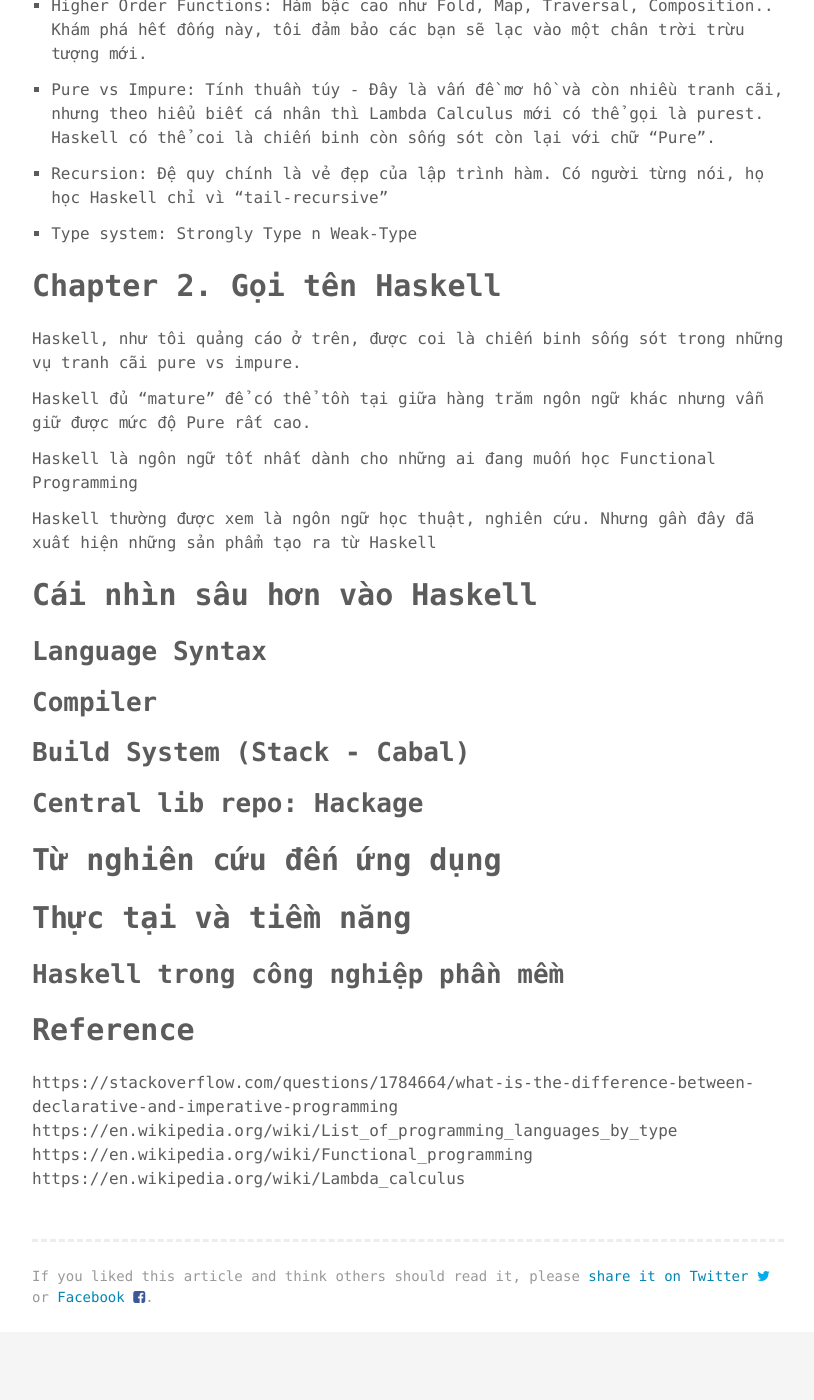
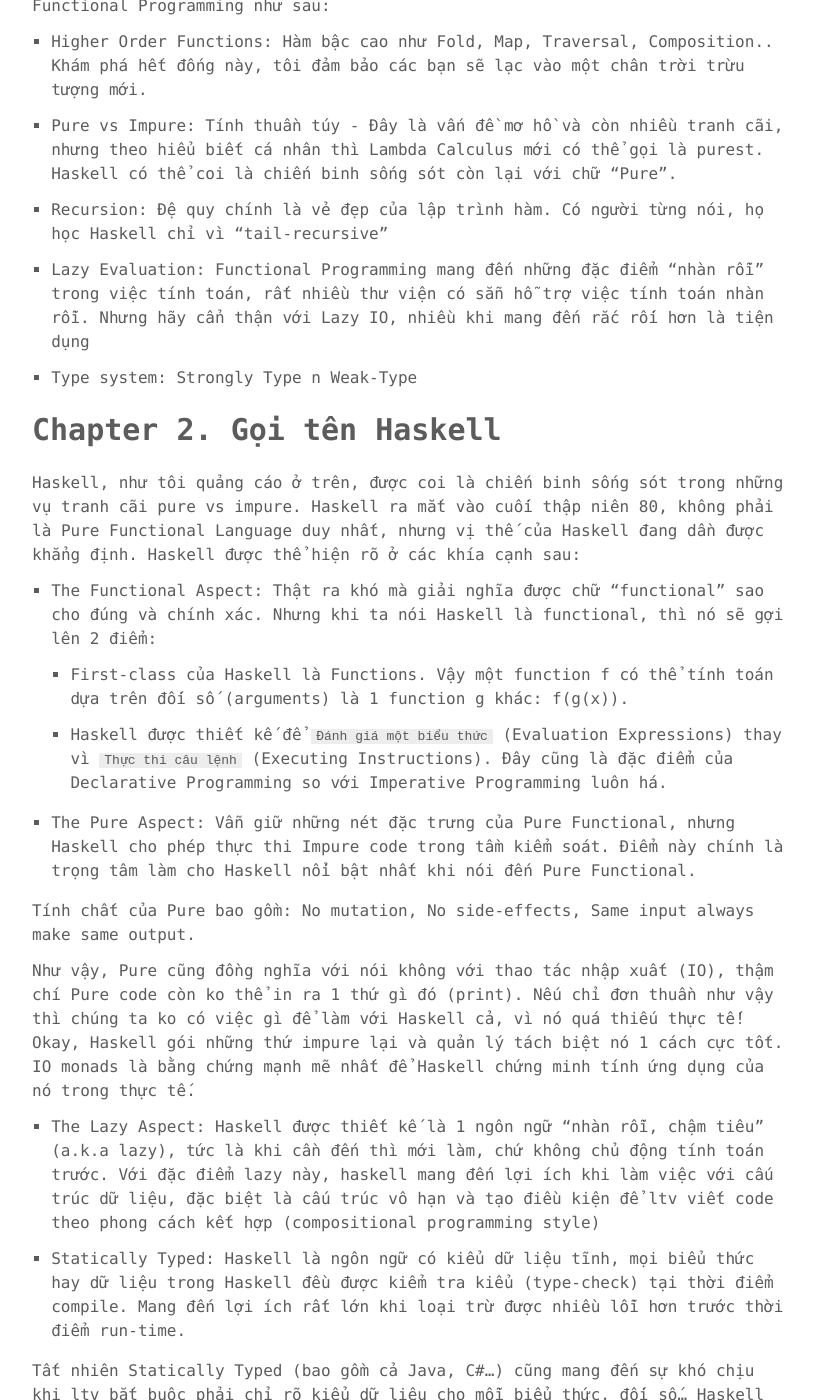
Before and after one commit to phuoc-thanh/phuoc-thanh.github.io, a Jekyll site: the page built from _posts/2018-04-10-haskell-the-hidden-power.md, in a window 1280 px wide and 1400 px high, scrolled down 1865 px. Shown: the whole window, without its empty margins (232-1046 px from the left). Built offline with Jekyll 4.4.1, drawn with Linux system fonts in a browser that asks for light colours; comment, search, counter and statistics services are not loaded; some of the changed text lies outside the part shown.

Commit message:
continue write on Chapter2, calling haskell name

````diff
--- a/_posts/2018-04-10-haskell-the-hidden-power.md
+++ b/_posts/2018-04-10-haskell-the-hidden-power.md
@@ -17,6 +17,7 @@
 ***Imperative Programming:*** Khi lập trình viên (ltv) sẽ viết code để chỉ cho compiler làm những gì họ muốn, chi tiết từng bước một: làm bước a, sau đó làm bước b, lặp lại bước a,b...
 
 ***Declarative Programming:*** Ltv sẽ viết code để mô tả những gì họ muốn nhưng không chỉ rõ chi tiết cách để lấy được kết quả
+
 
 Ví dụ, khi tôi muốn có tập hợp số bi chẵn của 1 bàn billard.
 
@@ -40,20 +41,21 @@
 ```
 
 Các ngôn ngữ đại diện cho Imperative Programming: C++, Java, Python, Ruby, Swift...
+
 Các ngôn ngữ đại diện cho Declarative Programming: Analytica, SQL, Haskell, Idris...
 
 Ở danh sách Declarative, tôi có liệt kê Haskell và Idris, đây là 2 ngôn ngữ thiết kế theo mô hình lập trình hàm thuần túy: Pure Functional Programming.
 Pure Functional chính là một nhánh (sub-set) của Declarative Programming.
 
-Còn những ngôn ngữ có hỗ trợ lập trình hàm như C++, Java, Python và những ngôn ngữ lập trình hàm ko thuần túy như F#, Clojure, JavaScript.. thì không được xếp vào mục Declarative Programming
+Những ngôn ngữ có hỗ trợ lập trình hàm như C++, Java, Python và những ngôn ngữ lập trình hàm ko thuần túy như F#, Clojure, JavaScript.. thì không được xếp vào mục Declarative Programming
 
 ## 1.2 Lịch sử Functional Programming
 
 Functional Programming có nguồn gốc từ Lambda Calculus (phép tính Lambda?) - còn Lambda Calculus là gì, chắc để viết sau vậy :) Nói chung là tập trừu tượng trong Toán Học Logic, được giới thiệu lần đầu khoảng thập niên 30.
 
-Lisp - có thể coi là ngôn ngữ đầu tiên mang triết lý Functional Programming, được phát triển ở MIT cuối thập niên 50. Thật ra những phiên bản đầu tiên của Lips là multi-paradigm language, tức là một ngôn ngữ đa dụng (đa triết lý). Những nn kế thừa của Lips và các nhánh nhỏ từ Lips thì được tập trung phát triển dựa trên nhân "functional" của Lips hơn, như: Clojure, Julia.
+Lisp - có thể coi là ngôn ngữ đầu tiên mang triết lý Functional Programming, được phát triển ở MIT cuối thập niên 50. Thật ra những phiên bản đầu tiên của Lips là multi-paradigm language, tức là một ngôn ngữ đa dụng (đa triết lý). Những nn kế thừa của Lisp và các nhánh nhỏ từ Lisp thì được tập trung phát triển dựa trên nhân "functional" của Lisp hơn, như: Clojure, Julia.
 
-Thập niên 70, ML, và sau đó là Miranda được tạo ra, đi kèm với giới thiệu chính thức về lập trình hàm năm 77. ML có rất nhiều kế thừa, trong đó được nhiều ltv biết đến nhất là OCaml và Standard ML.
+Thập niên 70, Meta Language (ML), và sau đó là Miranda được tạo ra, đi kèm với giới thiệu chính thức về Functional Programming vào năm 77. ML có rất nhiều kế thừa, trong đó được nhiều ltv biết đến nhất là OCaml và Standard ML.
 
 Haskell xuất hiện năm 87.
 
@@ -63,21 +65,37 @@
 
 * Higher Order Functions: Hàm bậc cao như Fold, Map, Traversal, Composition.. Khám phá hết đống này, tôi đảm bảo các bạn sẽ lạc vào một chân trời trừu tượng mới.
 
-* Pure vs Impure: Tính thuần túy - Đây là vấn đề mơ hồ và còn nhiều tranh cãi, nhưng theo hiểu biết cá nhân thì Lambda Calculus mới có thể gọi là purest. Haskell có thể coi là chiến binh còn sống sót còn lại với chữ "Pure".
+* Pure vs Impure: Tính thuần túy - Đây là vấn đề mơ hồ và còn nhiều tranh cãi, nhưng theo hiểu biết cá nhân thì Lambda Calculus mới có thể gọi là purest. Haskell có thể coi là chiến binh sống sót còn lại với chữ "Pure".
 
 * Recursion: Đệ quy chính là vẻ đẹp của lập trình hàm. Có người từng nói, họ học Haskell chỉ vì "tail-recursive"
+
+* Lazy Evaluation: Functional Programming mang đến những đặc điểm "nhàn rỗi" trong việc tính toán, rất nhiều thư viện có sẵn hỗ trợ việc tính toán nhàn rỗi. Nhưng hãy cẩn thận với Lazy IO, nhiều khi mang đến rắc rối hơn là tiện dụng
 
 * Type system: Strongly Type n Weak-Type
 
 # Chapter 2. Gọi tên Haskell
 
-Haskell, như tôi quảng cáo ở trên, được coi là chiến binh sống sót trong những vụ tranh cãi pure vs impure.
+Haskell, như tôi quảng cáo ở trên, được coi là chiến binh sống sót trong những vụ tranh cãi pure vs impure. Haskell ra mắt vào cuối thập niên 80, không phải là Pure Functional Language duy nhất, nhưng vị thế của Haskell đang dần được khẳng định. Haskell được thể hiện rõ ở các khía cạnh sau:
 
-Haskell đủ "mature" để có thể tồn tại giữa hàng trăm ngôn ngữ khác nhưng vẫn giữ được mức độ Pure rất cao.
 
-Haskell là ngôn ngữ tốt nhất dành cho những ai đang muốn học Functional Programming
+* The Functional Aspect: Thật ra khó mà giải nghĩa được chữ "functional" sao cho đúng và chính xác. Nhưng khi ta nói Haskell là functional, thì nó sẽ gợi lên 2 điểm:
 
-Haskell thường được xem là ngôn ngữ học thuật, nghiên cứu. Nhưng gần đây đã xuất hiện những sản phẩm tạo ra từ Haskell
+    1. First-class của Haskell là Functions. Vậy một function f có thể tính toán dựa trên đối số (arguments) là 1 function g khác: f(g(x)).
+
+    2. Haskell được thiết kế để `Đánh giá một biểu thức` (Evaluation Expressions) thay vì `Thực thi câu lệnh` (Executing Instructions). Đây cũng là đặc điểm của Declarative Programming so với Imperative Programming luôn há.
+
+* The Pure Aspect: Vẫn giữ những nét đặc trưng của Pure Functional, nhưng Haskell cho phép thực thi Impure code trong tầm kiểm soát. Điểm này chính là trọng tâm làm cho Haskell nổi bật nhất khi nói đến Pure Functional.
+
+Tính chất của Pure bao gồm: No mutation, No side-effects, Same input always make same output.
+
+Như vậy, Pure cũng đồng nghĩa với nói không với thao tác nhập xuất (IO), thậm chí Pure code còn ko thể in ra 1 thứ gì đó (print). Nếu chỉ đơn thuần như vậy thì chúng ta ko có việc gì để làm với Haskell cả, vì nó quá thiếu thực tế! Okay, Haskell gói những thứ impure lại và quản lý tách biệt nó 1 cách cực tốt. IO monads là bằng chứng mạnh mẽ nhất để Haskell chứng minh tính ứng dụng của nó trong thực tế.
+
+* The Lazy Aspect: Haskell được thiết kế là 1 ngôn ngữ "nhàn rỗi, chậm tiêu" (a.k.a lazy), tức là khi cần đến thì mới làm, chứ không chủ động tính toán trước. Với đặc điểm lazy này, haskell mang đến lợi ích khi làm việc với cấu trúc dữ liệu, đặc biệt là cấu trúc vô hạn và tạo điều kiện để ltv viết code theo phong cách kết hợp (compositional programming style)
+
+
+* Statically Typed: Haskell là ngôn ngữ có kiểu dữ liệu tĩnh, mọi biểu thức hay dữ liệu trong Haskell đều được kiểm tra kiểu (type-check) tại thời điểm compile. Mang đến lợi ích rất lớn khi loại trừ được nhiều lỗi hơn trước thời điểm run-time.
+
+Tất nhiên Statically Typed (bao gồm cả Java, C#...) cũng mang đến sự khó chịu khi ltv bắt buộc phải chỉ rõ kiểu dữ liệu cho mỗi biểu thức, đối số... Haskell mang đến 1 công cụ mềm dẻo dành cho ltv để họ cho phép GHC (compiler của Haskell) tự xác định type trước. Tìm hiểu thêm Type Inference: https://wiki.haskell.org/Type_inference
 
 
 # Cái nhìn sâu hơn vào Haskell
````
